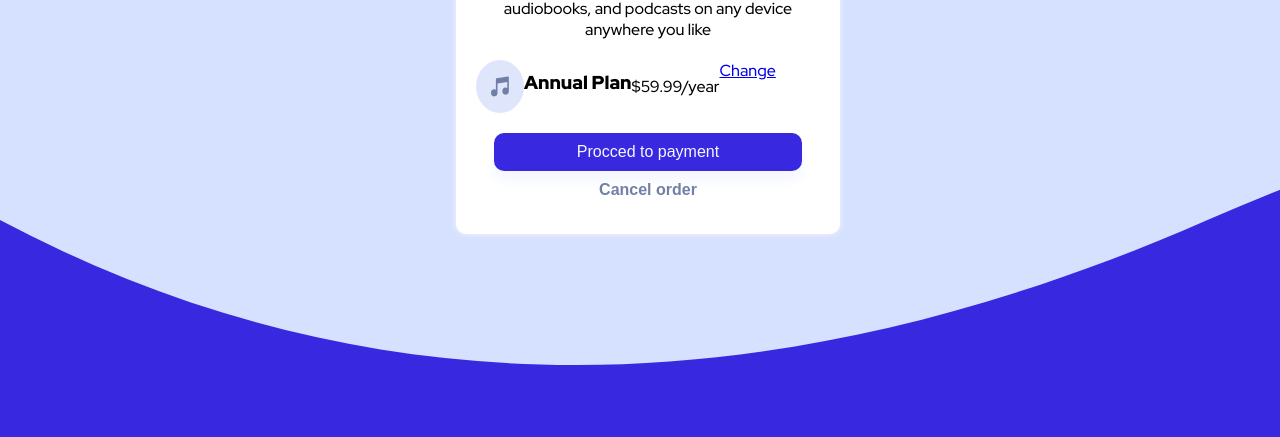
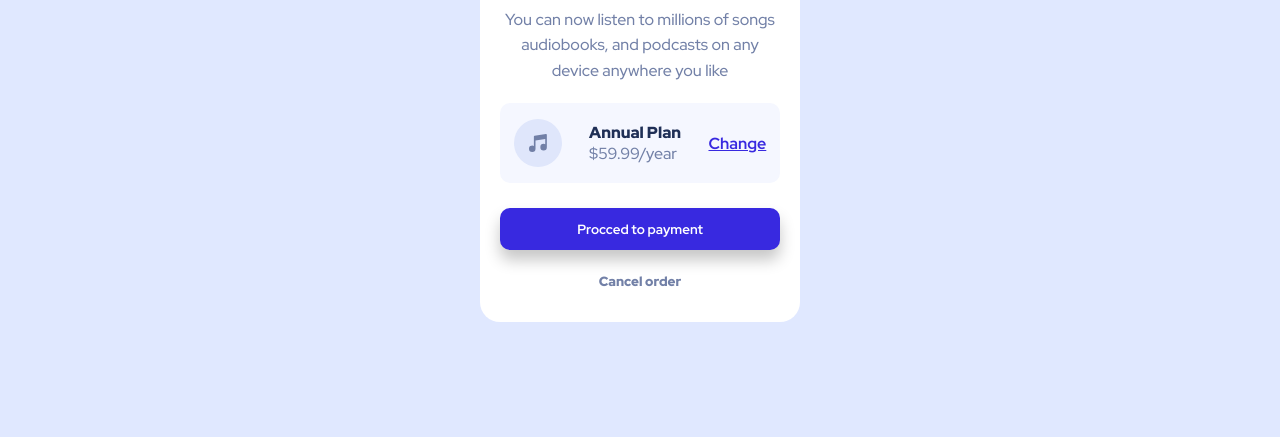
Before and after one commit to jhernar/Order-Summary, a plain HTML site: page index.html in a window 1280 px wide. Shown: the part 363-800 px from the top of the page. Drawn offline with Linux system fonts and the light colour scheme.

Commit message:
Se rehace la pagina

```diff
--- a/index.html
+++ b/index.html
@@ -10,43 +10,32 @@
 	<!-- CSS -->
 	<link rel="stylesheet" href="./styles/styles.css" />
 
+	<link rel="preconnect" href="https://fonts.googleapis.com">
+	<link rel="preconnect" href="https://fonts.gstatic.com" crossorigin>
+	<link href="https://fonts.googleapis.com/css2?family=Red+Hat+Display:wght@500;700;900&display=swap" rel="stylesheet">
 </head>
 
 <body>
-
-
-        <form>
-            <div class="card">
-                <img class="hero" src="./styles/images/illustration-hero.svg" alt="illustratiterminalon-hero">
-
-                <div class="grupo description">
-                    <h3>Order summary</h3>
-                    <p>
-                        You can now listen to millions of songs audiobooks, and podcasts on
-                        any device anywhere you like
+	<main class="main-container">
+		<section class="order-card">
+			<article class="order-card__img"></article>
+			<article class="order-card__info">
+				<h1 class="info__title">Order summary</h1>
+				<p class="info__paragraph">
+					You can now listen to millions of songs audiobooks, and podcasts on any device anywhere you like
 				</p>
+				<div class="info__summary">
+					<img src="styles/images/icon-music.svg" alt="iconmusic" class="summary__icon" />
+            <div class="summary__detail">
+              <h2>Annual Plan</h2>
+              <span>$59.99/year</span>
             </div>
-
-                <div class="grupo summary">
-                    <img src="./styles/images/icon-music.svg" alt="icon-music">
-                    <h3>Annual Plan</h3>
-                    <p>$59.99/year</p>
-                    <a href="#">Change</a>
+            <a href="" class="summary__change">Change</a>
           </div>
-
-                <div class="buttons">
-                    <button class="button btn-continue">
-                        Procced to payment
-                    </button>
-
-                    <button class="button btn-cancel">
-                        Cancel order
-                    </button>
-
-                </div>
-
-            </div>
-        </form>
+                <button class="button button-primary">Procced to payment</button>
+        <button class="button button-secondary">Cancel order</button>
+        </article>
+      </section>
+    </main>
   </body>
-
 </html>
--- a/styles/styles.css
+++ b/styles/styles.css
@@ -1,121 +1,140 @@
-/* Primary
-    *Pale blue: hsl(225, 100%, 94%)
-    *Bright blue: hsl(245, 75%, 52%)
-Neutral
-    *Very pale blue: hsl(225, 100%, 98%)
-    *Desaturated blue: hsl(224, 23%, 55%)
-    *Dark blue: hsl(223, 47%, 23%)
-    */
+:root {
+/*Colores primarios*/
+--pale-blue: hsl(225, 100%, 94%);
+--bright-blue: hsl(245, 75%, 52%);
 
-@import url("https://fonts.googleapis.com/css2?family=Red+Hat+Display:wght@500;700;900&display=swap");
+/*Colores neutrales*/
+--very-pale-blue: hsl(225, 100%, 98%);
+--desaturated-blue: hsl(224, 23%, 55%);
+--dark-blue: hsl(223, 47%, 23%);
+--just-white: #ffffff;
+
+/*Fuente*/
+--red-hat-display: 'Red Hat Display', sans-serif;
+
+}
 
 
-body {
-  background-image: url(./images/pattern-background-desktop.svg);
-  background-size: cover;
-  background-repeat: no-repeat;
-  background-size: 300vh;
-  background-color: hsl(245, 75%, 52%);
-  font-family: "Red Hat Display", sans-serif;
+* {
+  box-sizing: border-box;
+  margin: 0;
+  padding: 0;
+}
+
+html {
+  font-family: var(--red-hat-display);
+}
+
+button {
+  border: none;
+  background: none;
   width: 100%;
-  height: 650px;
+  font-family: var(--red-hat-display);
+  font-weight: 700;
+  cursor: pointer;
+  padding: 12px 24px;
+  margin: 5px 0;
+}
+
+.main-container {
   display: flex;
   justify-content: center;
   align-items: center;
-  font-size: 16px;
+  width: 100vw;
+  height: 100vh;
+  background-color: var(--pale-blue);
 }
 
-h3 {
-  text-align: center;
-  margin: 10px 0;
-  font-weight: 900;
+.order-card {
+  width: 320px;
+  background-color: var(--just-white);
+  border-radius: 20px;
 }
 
-p {
-  font-weight: 500;
+.order-card__img {
+  background-image: url(./images/illustration-hero.svg);
+  background-position: center;
+  background-repeat: no-repeat;
+  background-size: cover;
+  border-radius: 20px 20px 0 0;
+  width: 100%;
+  height: 180px;
 }
 
-form {
-  background: #fff;
-  width: 30%;
-  padding: 10px 0;
-  border-radius: 10px;
-  box-shadow: 0 0 6px 0 rgba(255, 255, 255, 0.8);
-}
-
-.hero {
-  width: 400px;
-  border-radius: 10px;
-}
-
-.card {
-  width: 100%;
-  margin: auto;
+.order-card__info {
+  padding: 15px 20px;
   text-align: center;
 }
 
-form .grupo {
-  position: relative;
-  margin: 20px;
+.info__title {
+  font-weight: 900;
+  color: var(--dark-blue);
+  margin-top: 15px;
 }
 
-.summary {
-  display: flex;
+.info__paragraph {
+  margin: 20px 0;
+  color: var(--desaturated-blue);
+  line-height: 1.6rem;
 }
 
-.summary img {
-  /* position: absolute; */
-  float: left;
+.info__summary {
+  display: flex;
+  justify-content: space-around;
+  align-items: center;
+  width: 100%;
+  height: 80px;
+  background-color: var(--very-pale-blue);
+  border-radius: 10px;
+  margin: 20px 0;
 }
 
-.summary h3,
-.summary p {
+.summary__detail {
+  text-align: left;
+}
+
+.summary__detail h2 {
+  color: var(--dark-blue);
+  font-weight: 900;
+  font-size: 1rem;
+}
+
+.summary__detail span {
+color: var(--desaturated-blue);
+}
+
+.summary__change {
+  color: var(--bright-blue);
+  font-weight: 700;
+}
+
+.button-primary {
+  background-color: var(--bright-blue);
+  border-radius: 10px;
+  color: var(--just-white);
+  box-shadow: 0px 10px 15px 0px rgba(199,199,199,1);
+  -webkit-box-shadow: 0px 10px 15px 0px rgba(199,199,199,1);
+  -moz-box-shadow: 0px 10px 15px 0px rgba(199,199,199,1);
+  transition: all 250ms ease;
+}
+
+.button-primary:hover {
+transform: translate(-1px, -1px);
+}
+
+.button-primary:active {
+transform: translate(0px, 0px);
+}
+
+.button-secondary {
+  color: var(--desaturated-blue);
+  font-weight: 800;
+}
+
+.button-secondary:hover {
+  text-decoration: underline;
 }
 
 
-
-.buttons .button {
-  width: 80%;
-  padding: 10px;
-  border: none;
-  border-radius: 10px;
-  font-size: 16px;
-  font-weight: 500;
-  padding: 10px 17px;
-  cursor: pointer;
-}
-
-.buttons .btn-continue {
-  background-color: hsl(245, 75%, 52%);
-  color: hsl(225, 100%, 98%);
-  box-shadow: 0px 10px 12px hsl(225deg 100% 98%);
-  transition: 0.5s;
-}
-
-.btn-continue:hover {
-  background-color: hsl(224, 23%, 55%);
-}
-
-.buttons .btn-cancel {
-  background-color: transparent;
-  font-weight: 900;
-  color: hsl(224, 23%, 55%);
-  margin-bottom: 15px;
-  transition: 0.5s;
-}
-
-.btn-cancel:hover {
-  color:hsl(223, 47%, 23%);
-}
-
-@media(max-width: 375px) {
-  body {
-    background-image: url(./images/pattern-background-mobile.svg);
-    background-size: 100vh;
-    width: 20%;
-  }
-
-  .hero {
-    width: 100px;
-  }
-}
+.attribution {font-size: 11px; text-align: center;}
+.attribution a{ color: hsl(228, 45%, 44%) }
```
Also changed, not shown: 1 other file. Lines whose indentation alone changed are shown as unchanged.
